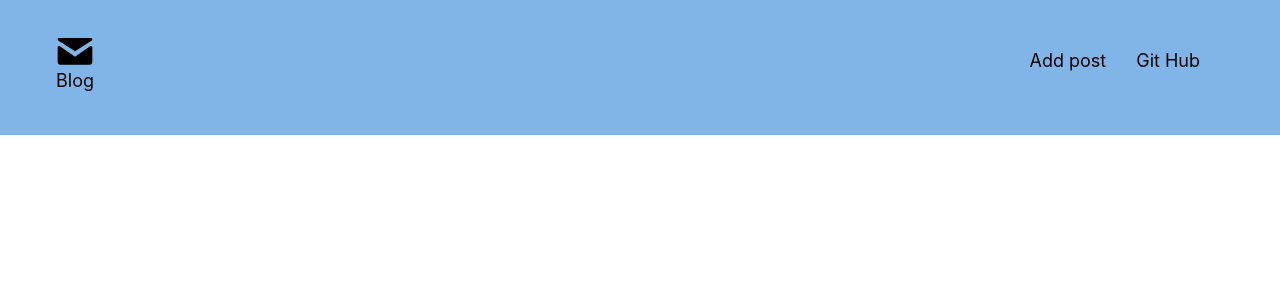
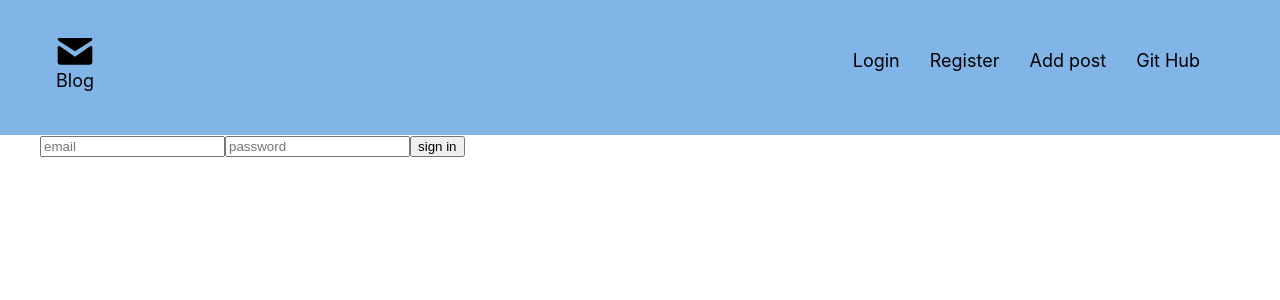
Before and after one commit to zex1l/Blog-App, a React (Create React App) app: page /login in a window 1280 px wide. Shown: the top 300 px of the page. Built offline with nearby package versions, Linux system fonts and the light colour scheme.

Commit message:
added firebase and react-redux in project, created auth and login in app

```diff
--- a/package.json
+++ b/package.json
@@ -3,11 +3,14 @@
   "version": "0.1.0",
   "private": true,
   "dependencies": {
+    "@reduxjs/toolkit": "^1.8.4",
     "@testing-library/jest-dom": "^5.16.5",
     "@testing-library/react": "^13.3.0",
     "@testing-library/user-event": "^13.5.0",
+    "firebase": "^9.9.2",
     "react": "^18.2.0",
     "react-dom": "^18.2.0",
+    "react-redux": "^8.0.2",
     "react-router-dom": "^6.3.0",
     "react-scripts": "5.0.1",
     "web-vitals": "^2.1.4"
--- a/src/App.js
+++ b/src/App.js
@@ -1,8 +1,10 @@
 import {BrowserRouter, Routes, Route} from "react-router-dom"
 
+import Header from "./components/Header";
 import HomePage from "./Pages/HomePage";
 import AddPostPage from "./Pages/AddPostPage";
-import Header from "./components/Header";
+import Login from "./components/Login";
+import SignUp from "./components/SignUp";
 
 import "./styles/style.css"
 
@@ -13,6 +15,8 @@ function App() {
       <Routes>
         <Route path="/" element={<HomePage/>}/>
         <Route path ="/add-post" element={<AddPostPage/>}/>
+        <Route path="/login" element={<Login/>}/>
+        <Route path="/register" element={<SignUp/>}/>
       </Routes>
     </BrowserRouter>
   );
--- /dev/null
+++ b/src/components/Form.jsx
@@ -0,0 +1,32 @@
+import { useState } from "react";
+
+
+const Form = ({title, handleClick}) => {
+
+    const [email, setEmail] = useState('')
+    const [password, setPassword] = useState('')
+
+    return (
+        <div className="container">
+            <input
+                type="email"
+                value={email}
+                onChange={e => setEmail(e.target.value)}
+                placeholder="email"
+            />
+            <input
+                type="password"
+                value={password}
+                onChange={e => setPassword(e.target.value)}
+                placeholder="password"
+            />
+            <button
+                onClick={() => handleClick(email, password)}
+            >
+                {title}
+            </button>
+        </div>
+    );
+};
+
+export default Form;
--- a/src/components/Header.jsx
+++ b/src/components/Header.jsx
@@ -1,4 +1,7 @@
 import {Link} from "react-router-dom"
+
+import Login from "./Login";
+import SignUp from "./SignUp";
 
 const Header = () => {
     return (
@@ -12,6 +15,8 @@ const Header = () => {
                 </Link>
 
                 <nav className='header__nav'>
+                    <Link  to="/login"  className="nav__item">Login</Link>
+                    <Link to="/register"  className="nav__item">Register</Link>
                     <Link to="/add-post" className="nav__item">Add post</Link>
                     <a href="https://github.com/zex1l" className="nav__item">Git Hub</a>
                 </nav>
--- /dev/null
+++ b/src/components/Login.jsx
@@ -0,0 +1,26 @@
+import Form from "./Form";
+import {useDispatch} from 'react-redux'
+import {setUser} from '../store/slices/userSlices'
+import { auth } from '../firebase/firebase'
+
+import { signInWithEmailAndPassword } from "firebase/auth";
+
+const Login = () => {
+    const dispatch = useDispatch()
+
+    const handleLogin = (email, password) => {
+
+        signInWithEmailAndPassword(auth, email, password)
+            .then(console.log)
+            .catch(console.error)
+    }
+
+    return (
+        <Form
+            title="sign in"
+            handleClick={handleLogin}
+        />
+    );
+};
+
+export default Login;
--- /dev/null
+++ b/src/components/SignUp.jsx
@@ -0,0 +1,32 @@
+import {useDispatch} from 'react-redux'
+import Form from './Form'
+import {setUser} from '../store/slices/userSlices'
+
+import { createUserWithEmailAndPassword } from "firebase/auth"
+import { auth } from '../firebase/firebase'
+
+const SignUp = () => {
+
+    const dispatch = useDispatch()
+
+    const handleRegister = (email, password) => {
+        createUserWithEmailAndPassword(auth, email, password)
+            .then(({user}) => {
+                dispatch(setUser({
+                    email: user.email,
+                    id: user.uid,
+                    token: user.accessToken
+                }))
+            })
+            .catch(console.error)
+    }
+
+    return (
+        <Form
+            title="register"
+            handleClick={handleRegister}
+        />
+    );
+};
+
+export default SignUp;
--- /dev/null
+++ b/src/firebase/firebase.js
@@ -0,0 +1,18 @@
+import { initializeApp } from "firebase/app";
+import { getAuth } from "firebase/auth";
+// TODO: Add SDKs for Firebase products that you want to use
+// https://firebase.google.com/docs/web/setup#available-libraries
+
+// Your web app's Firebase configuration
+const firebaseConfig = {
+  apiKey: "AIzaSyCLc2qFIw9iSfDipn8nsP4bRhUFzW_oSuM",
+  authDomain: "blog-react-app-4a104.firebaseapp.com",
+  projectId: "blog-react-app-4a104",
+  storageBucket: "blog-react-app-4a104.appspot.com",
+  messagingSenderId: "207636405594",
+  appId: "1:207636405594:web:884841fe5056a844ac2763"
+};
+
+// Initialize Firebase
+const app = initializeApp(firebaseConfig);
+export const auth = getAuth(app)
--- a/src/index.js
+++ b/src/index.js
@@ -1,9 +1,14 @@
 import React from 'react';
 import ReactDOM from 'react-dom/client';
+import { Provider } from 'react-redux'
 import './styles/index.css';
 import App from './App';
 
+import {store} from "./store/index"
+
 const root = ReactDOM.createRoot(document.getElementById('root'));
 root.render(
-    <App />
+    <Provider store={store}>
+        <App />
+    </Provider>
 );
--- /dev/null
+++ b/src/store/index.js
@@ -0,0 +1,8 @@
+import { configureStore } from "@reduxjs/toolkit"
+import userReducer from "./slices/userSlices"
+
+export const store = configureStore({
+    reducer: {
+        user: userReducer
+    }
+})
--- /dev/null
+++ b/src/store/slices/userSlices.js
@@ -0,0 +1,28 @@
+import {createSlice } from "@reduxjs/toolkit"
+
+const initialState = {
+    email: null,
+    token: null,
+    id: null
+}
+
+const userSlice = createSlice({
+    name: 'user',
+    initialState,
+    reducers: {
+        setUser(state, action){
+            state.email = action.payload.email
+            state.token = action.payload.token
+            state.id = action.payload.id
+        },
+        removeUser(state){
+            state.email = null
+            state.token = null
+            state.id = null
+        }
+    }
+})
+
+export const {setUser, removeUser} = userSlice.actions
+
+export default userSlice.reducer
```
Also changed, not shown: src/hooks/useAuth.js (added, +12 -0 lines), 1 other file (tests, documents, lock files or other folders).
